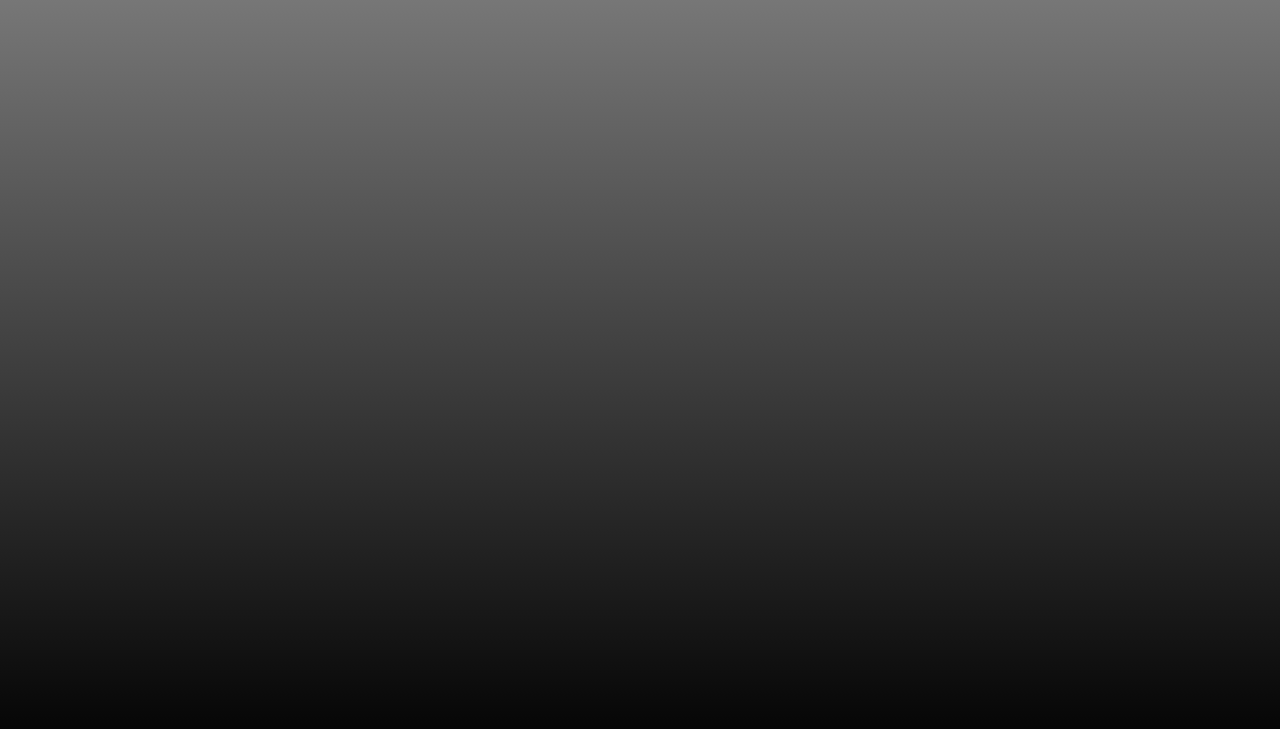
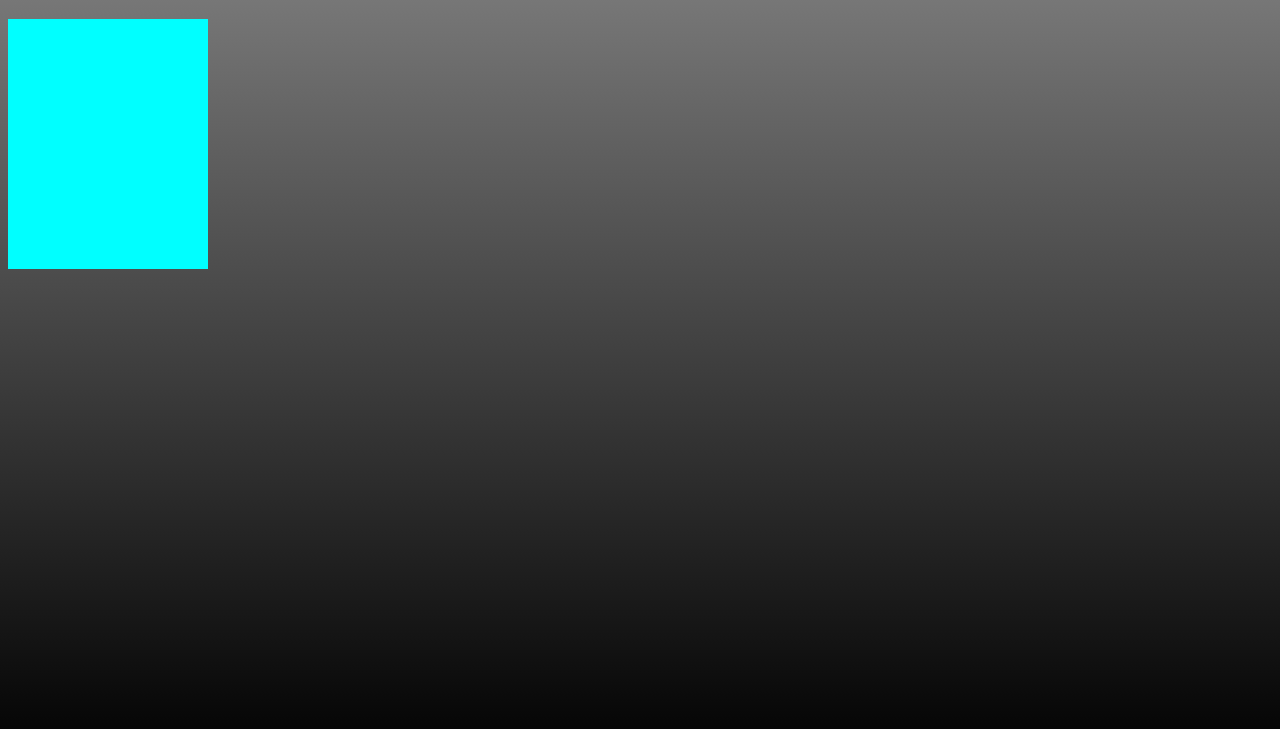
Before and after one commit to RusthenRonald/Calculadora, a plain HTML site: page index.html in a window 1280 px wide. Shown: the part 61-790 px from the top of the page. Drawn offline with Linux system fonts and the light colour scheme.

Commit message:
defini tamanho da calculadora

```diff
--- a/style.css
+++ b/style.css
@@ -3,3 +3,8 @@ body{
     height: 100vh;
     background:linear-gradient(to top,black,gray) ;
 }
+#cal{
+    height: 250px;
+    width: 200px;
+    background-color: aqua;
+}
```
Also changed, not shown: index.html (line endings or trailing spaces).
